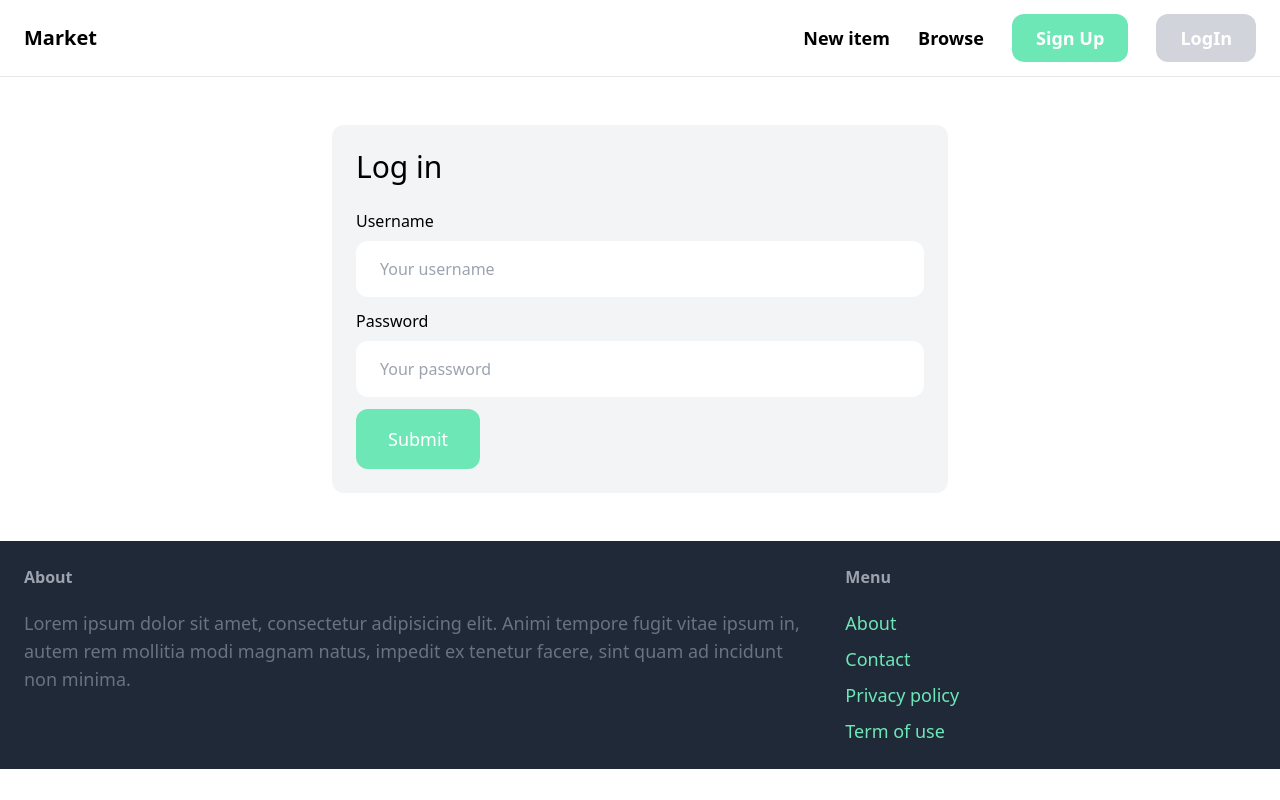
After one commit to Void168/Django-market, a Django app: page /login/ in a window 1280 px wide. The commit adds this page. Run offline with Django 4.2, Linux system fonts and the light colour scheme; parts of the project's set-up code (start-up, migrations or seed data) failed here and were passed over; some libraries are stand-ins or nearby versions.

Commit message:
create login form and redirect user when login

```diff
--- a/market/core/forms.py
+++ b/market/core/forms.py
@@ -1,6 +1,16 @@
 from django import forms
-from django.contrib.auth.forms import UserCreationForm
+from django.contrib.auth.forms import UserCreationForm, AuthenticationForm
 from django.contrib.auth.models import User
+
+class LoginForm(AuthenticationForm):
+    username = forms.CharField(widget=forms.TextInput(attrs={
+        'placeholder':'Your username',
+        'class':'w-full py-4 px-6 rounded-xl'
+    }))
+    password = forms.CharField(widget=forms.PasswordInput(attrs={
+        'placeholder':'Your password',
+        'class':'w-full py-4 px-6 rounded-xl'
+    }))
 
 class SignupForm(UserCreationForm):
     class Meta:
--- a/market/core/templates/core/base.html
+++ b/market/core/templates/core/base.html
@@ -21,14 +21,14 @@
         >
         <a href="#" class="text-lg font-semibold hover:text-gray-500 transition-color duration-100">Browse</a>
         <a
-          href="#"
+        href="{% url 'core:signup' %}"
           class="py-3 px-6 text-lg font-semibold bg-emerald-300 text-white rounded-xl hover:bg-emerald-600 transition-color duration-200"
-          >Sign In</a
+          >Sign Up</a
         >
         <a
-          href="{% url 'core:signup' %}"
+          href="{% url 'core:login' %}"
           class="py-3 px-6 text-lg font-semibold bg-gray-300 text-white rounded-xl hover:bg-gray-600 transition-color duration-200"
-          >Sign Up</a
+          >LogIn</a
         >
       </div>
     </nav>
--- /dev/null
+++ b/market/core/templates/core/login.html
@@ -0,0 +1,30 @@
+{% extends "core/base.html" %} {% block title %}Sign up{% endblock title %}
+{%block content %}
+<div class="w-1/2 my-6 mx-auto p-6 bg-gray-100 rounded-xl">
+  <h1 class="mb-6 text-3xl">Log in</h1>
+
+  <form method="post" action=".">
+    {% csrf_token %} {{ form.non_field_errors}}
+
+    <div class="mb-3">
+      <label class="inline-block mb-2" for="">Username</label><br />
+      {{ form.username }}
+    </div>
+    <div class="mb-3">
+      <label class="inline-block mb-2" for="">Password</label><br />
+      {{ form.password }}
+    </div>
+
+    {% if form.errors or form.non_field_errors %}
+    <div class="mb-3 p-6 bg-red-600 rounded-xl">
+      {% for field in form %} {{field.errors}} {% endfor %}
+    </div>
+    {% endif %}
+    <button
+      class="py-4 px-8 text-lg bg-emerald-300 hover:bg-emerald-600 rounded-xl text-white"
+    >
+      Submit
+    </button>
+  </form>
+</div>
+{% endblock content %}
--- a/market/core/urls.py
+++ b/market/core/urls.py
@@ -1,11 +1,14 @@
+from django.contrib.auth import views as auth_views
 from django.urls import path
 
 from . import views
+from .forms import LoginForm
 
 app_name = 'core'
 
 urlpatterns = [
     path('', views.index, name='index'),
     path('contact/', views.contact, name='contact'),
-    path('signup/', views.signup, name="signup")
+    path('signup/', views.signup, name="signup"),
+    path('login/', auth_views.LoginView.as_view(template_name='core/login.html' ,authentication_form=LoginForm), name='login')
 ]
--- a/market/core/views.py
+++ b/market/core/views.py
@@ -25,9 +25,9 @@ def signup(request):
         if form.is_valid():
             form.save()
 
-            return redirect('/login')
-        else:
-            form = SignupForm()
+            return redirect('/login/')
+    else:
+        form = SignupForm()
 
     return render(request, 'core/signup.html', {
         'form': form
```
Also changed, not shown: market/db.sqlite3.
